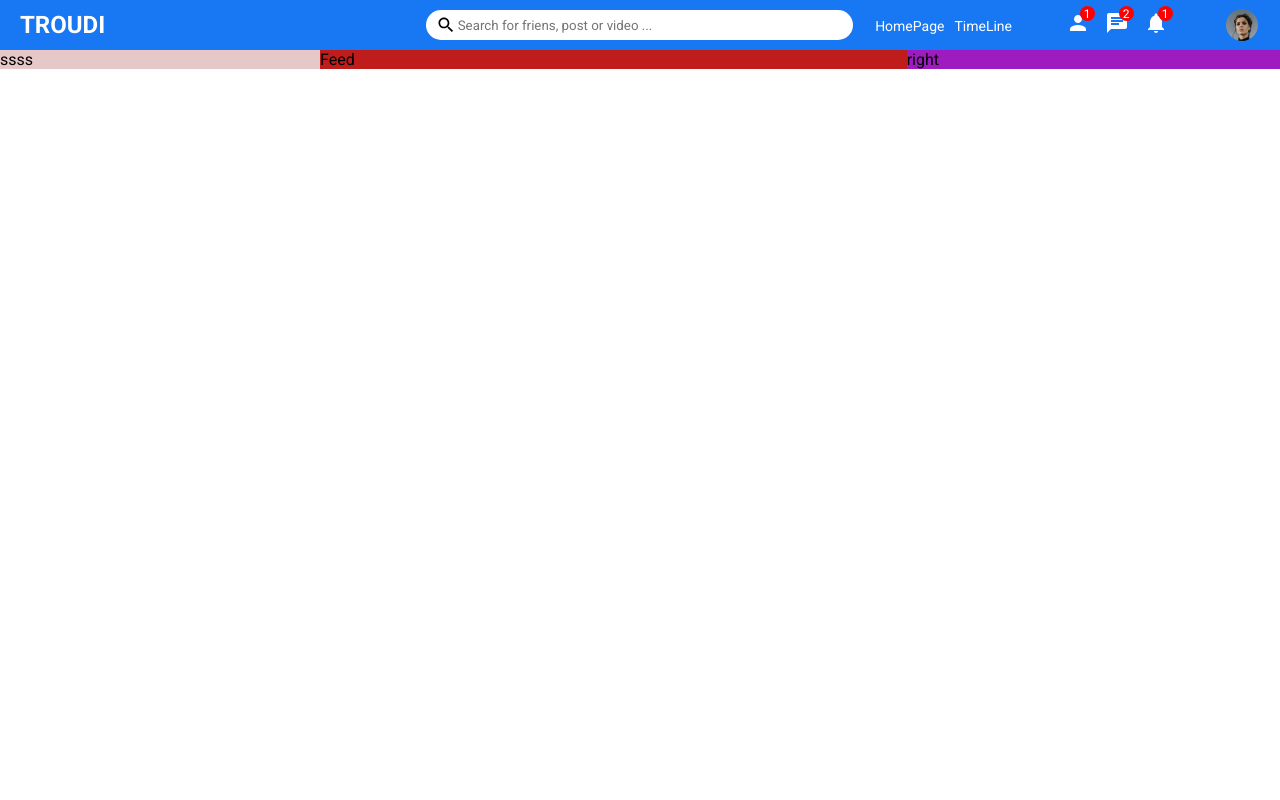
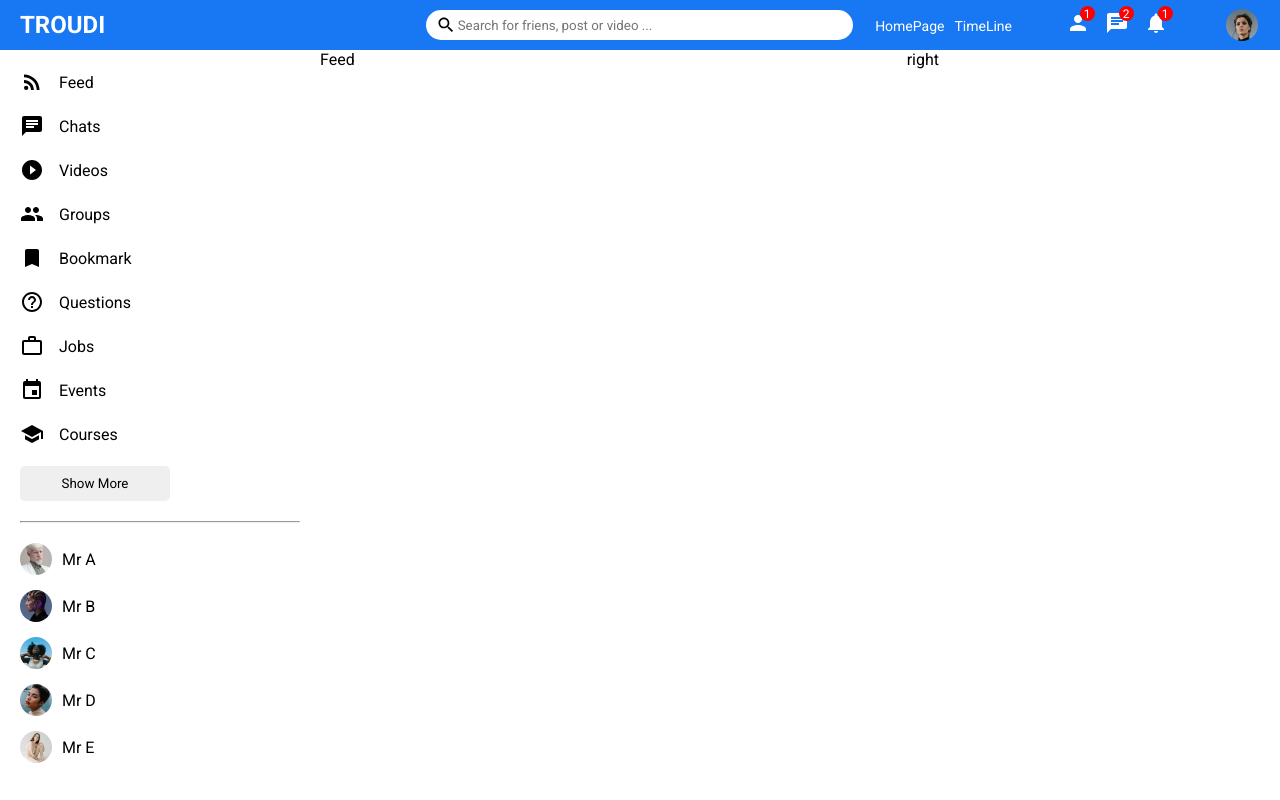
Before and after one commit to Troudi27/Troudi-Sociale-Media, a React (Create React App) app: page / in a window 1280 px wide. Built offline with nearby package versions, Linux system fonts and the light colour scheme.

Commit message:
Completed the sidebar UI design

```diff
--- a/src/components/feed/Feed.css
+++ b/src/components/feed/Feed.css
@@ -1,4 +1,4 @@
 .feeed{
     flex: 5.5;
-    background: #bf1c1c;
+
 }
--- a/src/components/rightbar/Rightbar.css
+++ b/src/components/rightbar/Rightbar.css
@@ -1,4 +1,4 @@
 .rightbar{
     flex: 3.5;
-    background: #9e1cbf;
+
 }
--- a/src/components/sidebar/Sidebar.css
+++ b/src/components/sidebar/Sidebar.css
@@ -1,4 +1,60 @@
 .sidebar{
     flex: 3;
-    background: #e7c8c8;
+    height: calc(100vh - 50px);
+    overflow-y: scroll;
 }
+::-webkit-scrollbar{
+    width: 5px;
+}
+::-webkit-scrollbar-track{
+    background-color: #f1f1f1;
+}
+::-webkit-scrollbar-thumb{
+    background-color: gray;
+}
+
+.sidebarWrapper{
+    padding: 20px;
+}
+.sidebarList{
+    padding: 0;
+    margin: 0;
+    list-style: none;
+
+}
+.sidebarListItem{
+    display: flex;
+    align-items: center;
+    margin-bottom: 20px;
+}
+.sidebarIcon{
+    margin-right: 15px;
+}
+.sidebarButton{
+    width: 150px;
+    border: none;
+    padding: 10px;
+    border-radius: 5px;
+    font-weight: 400;
+}
+.sidebarHr{
+    margin: 20px 0;
+}
+.sidebarFriendList{
+    padding: 0;
+    margin: 0;
+    list-style: none;
+}
+.sidebarFriend{
+    display: flex;
+    align-items: center;
+    margin-bottom: 15px;
+    cursor: pointer;
+}
+.sidebarFriendImg{
+    width: 32px;
+    height: 32px;
+    border-radius: 50%;
+    object-fit: cover;
+    margin-right: 10px;
+}
--- a/src/components/sidebar/Sidebar.jsx
+++ b/src/components/sidebar/Sidebar.jsx
@@ -1,9 +1,85 @@
 import "./Sidebar.css"
-
+import { Bookmark, Chat, Event, Group, HelpOutline, PlayCircleFilledOutlined, RssFeed, School, WorkOutline } from "@mui/icons-material"
 export default function Sidebar() {
   return (
     <div className="sidebar">
-      ssss
+      <div className="sidebarWrapper">
+        <ul className="sidebarList">
+            <li className="sidebarListItem">
+                <RssFeed className="sidebarIcon"/>
+                <span className="sidebarListItemText">Feed</span>
+            </li>
+
+            <li className="sidebarListItem">
+                <Chat className="sidebarIcon"/>
+                <span className="sidebarListItemText">Chats</span>
+            </li>
+
+            <li className="sidebarListItem">
+                <PlayCircleFilledOutlined className="sidebarIcon"/>
+                <span className="sidebarListItemText">Videos</span>
+            </li>
+
+            <li className="sidebarListItem">
+                <Group className="sidebarIcon"/>
+                <span className="sidebarListItemText">Groups</span>
+            </li>
+
+            <li className="sidebarListItem">
+                <Bookmark className="sidebarIcon"/>
+                <span className="sidebarListItemText">Bookmark</span>
+            </li>
+
+            <li className="sidebarListItem">
+                <HelpOutline className="sidebarIcon"/>
+                <span className="sidebarListItemText">Questions</span>
+            </li>
+
+            <li className="sidebarListItem">
+                <WorkOutline className="sidebarIcon"/>
+                <span className="sidebarListItemText">Jobs</span>
+            </li>
+
+            <li className="sidebarListItem">
+                <Event className="sidebarIcon"/>
+                <span className="sidebarListItemText">Events</span>
+            </li>
+
+            <li className="sidebarListItem">
+                <School className="sidebarIcon"/>
+                <span className="sidebarListItemText">Courses</span>
+            </li>
+
+        </ul>
+        <button className="sidebarButton">Show More</button>
+        <hr className="sidebarHr"/>
+        <ul className="sidebarFriendList">
+            <li className="sidebarFriend">
+                <img src="/assets/person/2.jpeg" alt="" className="sidebarFriendImg" />
+                <span className="sidebarFrienName">Mr A</span>
+            </li>
+
+            <li className="sidebarFriend">
+                <img src="/assets/person/6.jpeg" alt="" className="sidebarFriendImg" />
+                <span className="sidebarFrienName">Mr B</span>
+            </li>
+
+            <li className="sidebarFriend">
+                <img src="/assets/person/3.jpeg" alt="" className="sidebarFriendImg" />
+                <span className="sidebarFrienName">Mr C</span>
+            </li>
+
+            <li className="sidebarFriend">
+                <img src="/assets/person/4.jpeg" alt="" className="sidebarFriendImg" />
+                <span className="sidebarFrienName">Mr D</span>
+            </li>
+
+            <li className="sidebarFriend">
+                <img src="/assets/person/5.jpeg" alt="" className="sidebarFriendImg" />
+                <span className="sidebarFrienName">Mr E</span>
+            </li>
+        </ul>
+      </div>
     </div>
   )
 }
```
